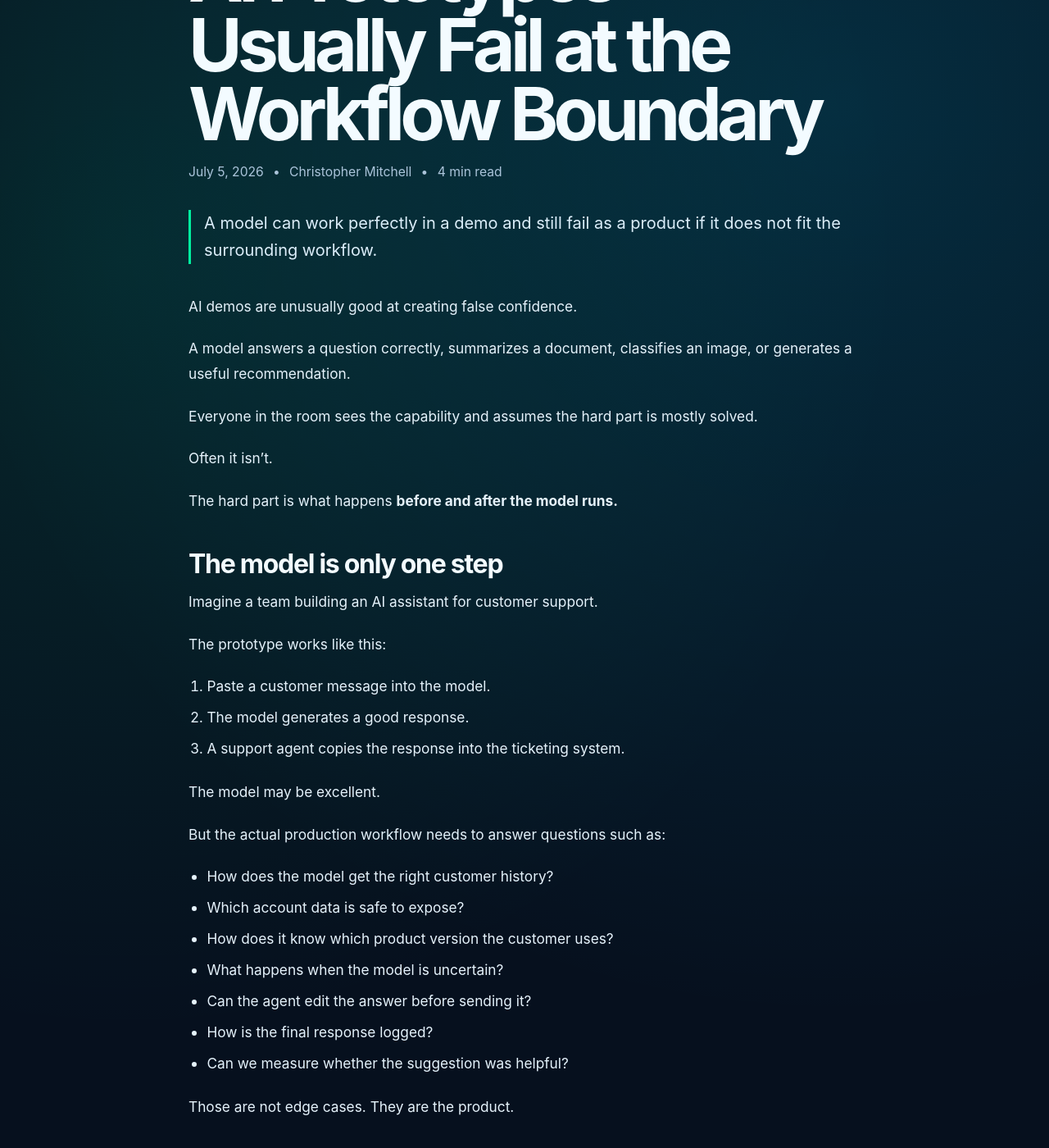
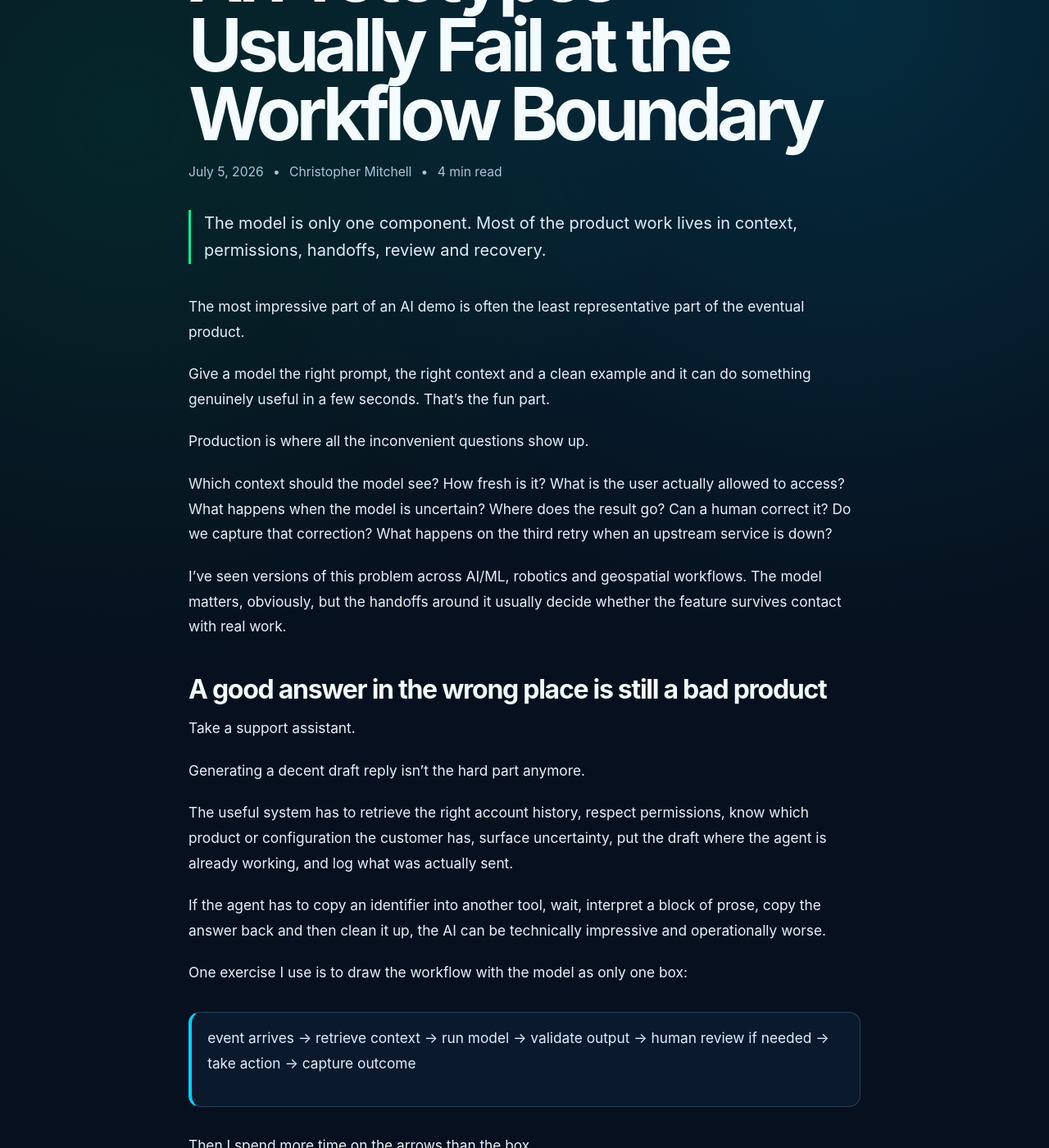
Before and after one commit to christophermitchell012/mitchellcoinc, a Jekyll site: the page built from _posts/2026-07-05-ai-prototypes-fail-at-the-workflow-boundary.md, in a window 1280 px wide and 1400 px high, scrolled down 250 px. Shown: the whole window at 82% size. Built offline with Jekyll 4.4.1, drawn with Linux system fonts in a browser that asks for light colours; comment, search, counter and statistics services are not loaded; some of the changed text lies outside the part shown.

Commit message:
Make AI workflow post more personal and conversational

```diff
--- a/_posts/2026-07-05-ai-prototypes-fail-at-the-workflow-boundary.md
+++ b/_posts/2026-07-05-ai-prototypes-fail-at-the-workflow-boundary.md
@@ -3,115 +3,61 @@
 title: "AI Prototypes Usually Fail at the Workflow Boundary"
 date: 2026-07-05 14:10:00 -0500
 category: AI + Product
-description: "A model can work perfectly in a demo and still fail as a product if it does not fit the surrounding workflow."
+description: "The model is only one component. Most of the product work lives in context, permissions, handoffs, review and recovery."
 read_time: "4 min read"
 ---
 
-AI demos are unusually good at creating false confidence.
+The most impressive part of an AI demo is often the least representative part of the eventual product.
 
-A model answers a question correctly, summarizes a document, classifies an image, or generates a useful recommendation.
+Give a model the right prompt, the right context and a clean example and it can do something genuinely useful in a few seconds. That's the fun part.
 
-Everyone in the room sees the capability and assumes the hard part is mostly solved.
+Production is where all the inconvenient questions show up.
 
-Often it isn't.
+Which context should the model see? How fresh is it? What is the user actually allowed to access? What happens when the model is uncertain? Where does the result go? Can a human correct it? Do we capture that correction? What happens on the third retry when an upstream service is down?
 
-The hard part is what happens **before and after the model runs.**
+I've seen versions of this problem across AI/ML, robotics and geospatial workflows. The model matters, obviously, but the handoffs around it usually decide whether the feature survives contact with real work.
 
-## The model is only one step
+## A good answer in the wrong place is still a bad product
 
-Imagine a team building an AI assistant for customer support.
+Take a support assistant.
 
-The prototype works like this:
+Generating a decent draft reply isn't the hard part anymore.
 
-1. Paste a customer message into the model.
-2. The model generates a good response.
-3. A support agent copies the response into the ticketing system.
+The useful system has to retrieve the right account history, respect permissions, know which product or configuration the customer has, surface uncertainty, put the draft where the agent is already working, and log what was actually sent.
 
-The model may be excellent.
+If the agent has to copy an identifier into another tool, wait, interpret a block of prose, copy the answer back and then clean it up, the AI can be technically impressive and operationally worse.
 
-But the actual production workflow needs to answer questions such as:
+One exercise I use is to draw the workflow with the model as only one box:
 
-- How does the model get the right customer history?
-- Which account data is safe to expose?
-- How does it know which product version the customer uses?
-- What happens when the model is uncertain?
-- Can the agent edit the answer before sending it?
-- How is the final response logged?
-- Can we measure whether the suggestion was helpful?
+> event arrives → retrieve context → run model → validate output → human review if needed → take action → capture outcome
 
-Those are not edge cases. They are the product.
+Then I spend more time on the arrows than the box.
 
-## Look for the handoffs
+That's where stale data, permission mistakes, formatting mismatches, retries and missing feedback tend to hide.
 
-A useful way to evaluate an AI feature is to draw the workflow around it.
+## Model metrics aren't enough
 
-For example:
+Accuracy, precision, recall, latency and cost all matter. I still want them.
 
-> incoming ticket → retrieve context → generate draft → human review → send response → measure outcome
+But I also want to know what happened to the job:
 
-Then inspect every arrow.
+- Did the user finish faster?
+- How often was the recommendation accepted?
+- When users changed it, what did they change?
+- Did the feature create a new support burden?
+- How often did the system escalate instead of guessing?
+- Did it hold up on the ugly edge cases, not just the demo set?
 
-The failures often occur at those boundaries:
+Sometimes the model gets better while the workflow gets worse. That's a pretty useful warning that the team is optimizing one component instead of the product.
 
-- wrong context retrieved
-- stale data passed to the model
-- permissions ignored
-- output returned in an unusable format
-- no obvious escalation path
-- no feedback captured after the decision
+## Prototype the boring parts earlier
 
-The model can be 95% accurate and the overall workflow can still be frustrating.
+Once the core model capability looks plausible, I like to prototype the unglamorous pieces sooner than feels natural.
 
-## Prototype the ugly parts early
+Can we get the right data automatically? Can we show provenance? Can the user recover from a wrong answer? Can the output fit into the existing system without opening another tab? Can we capture feedback without asking the user to fill out a survey every time?
 
-Teams naturally prototype the impressive part first.
+Those questions rarely make the demo video.
 
-That is understandable. The AI capability is usually the uncertain technical question.
+They're often the difference between a feature people try once and something they quietly start depending on.
 
-But once the capability is demonstrated, the next prototype should often focus on something much less exciting:
-
-**Can this fit into the real job without creating more work?**
-
-Suppose an analyst currently reviews 30 cases each morning.
-
-An AI system that generates a prediction for each case sounds useful.
-
-But if the analyst has to open another application, search for the case, copy an identifier, wait for the model, interpret an unstructured answer, and then return to the original system, the feature may actually slow the job down.
-
-A better product might place one ranked recommendation directly inside the analyst's existing queue.
-
-Same model. Very different product value.
-
-## Measure the whole workflow
-
-AI teams often measure model quality because it is easy to define.
-
-Precision, recall, accuracy, latency, and token cost matter.
-
-But product success may depend on different metrics:
-
-- time saved per task
-- percentage of suggestions accepted
-- percentage edited before use
-- escalation rate
-- error-recovery time
-- user trust
-- completion rate
-
-If the model gets better but users accept fewer suggestions, you may have improved the wrong thing.
-
-## The strongest AI products disappear into the work
-
-The goal usually should not be to make users admire the model.
-
-The goal should be to make a difficult task easier.
-
-That means AI product design is partly model design, but it is also integration design, permissions design, interface design, measurement design, and exception handling.
-
-A useful test is:
-
-> If we removed the word "AI" from the product description, would the workflow still sound valuable?
-
-If the answer is yes, you are probably building a product.
-
-If the answer is no, you may still be building a demo.
+That's usually what I'm after. I don't need the user to admire the model. I need the work to get easier.
```
